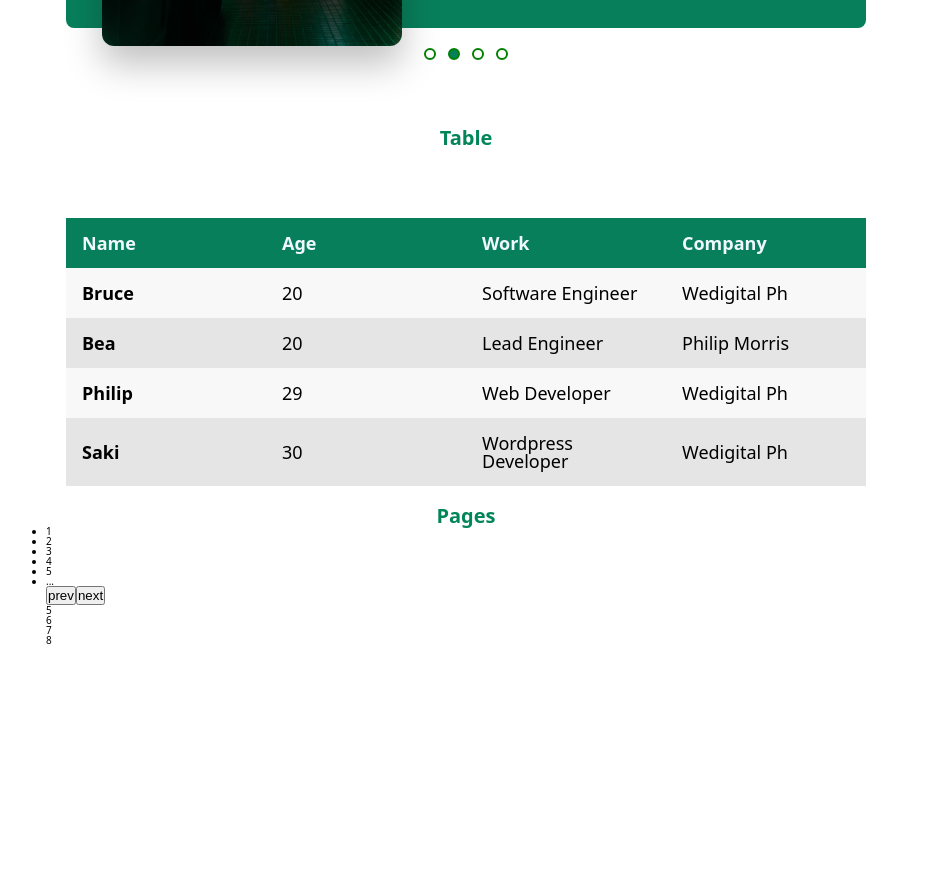
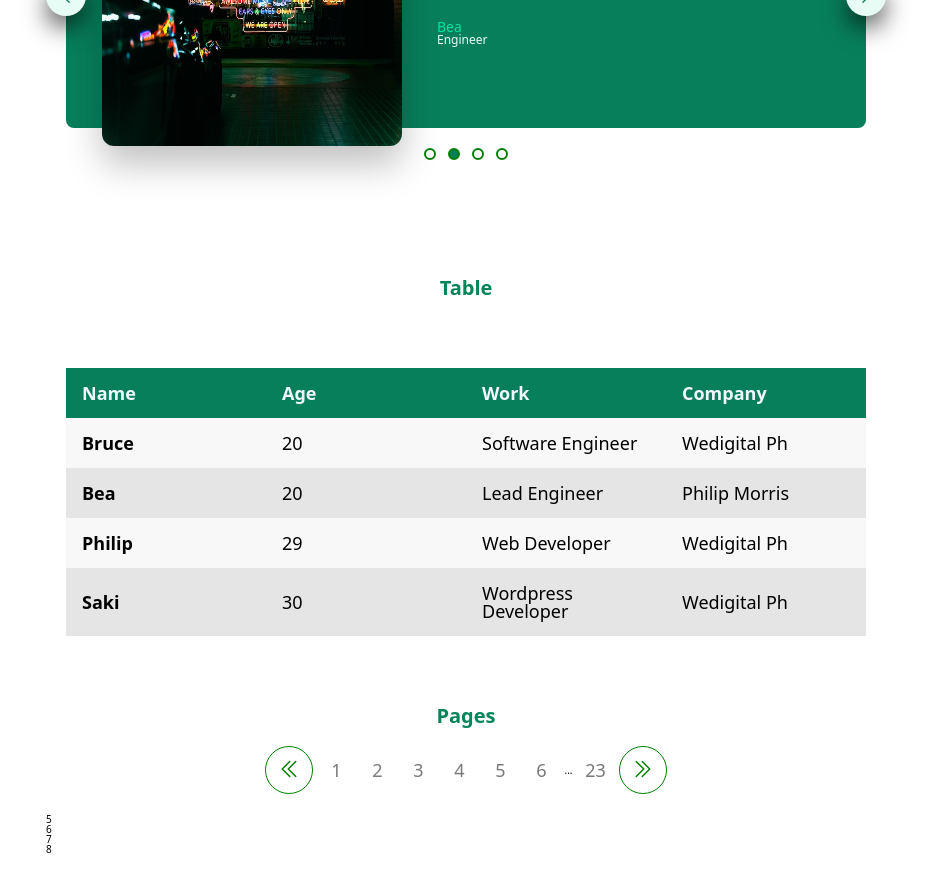
Before and after one commit to bmpandrada/components, a React (Vite) app: page / in a window 1280 px wide. Shown: the part 800-1692 px from the top of the page, without its empty margins (174-1105 px from the left). Before the commit the page ends 1485 px from the top, so only its background shows below. Built offline with nearby package versions, Linux system fonts and the light colour scheme.

Commit message:
my component layouts

```diff
--- a/src/component/element.css
+++ b/src/component/element.css
@@ -24,6 +24,7 @@ body{
 .container h1{
     text-align: center;
     color: #03855a;
+    margin-top: 5rem;
 }
 .container-element{
     margin-top: 2rem;
--- a/src/component/pages/Pages.jsx
+++ b/src/component/pages/Pages.jsx
@@ -1,18 +1,27 @@
 import React from 'react'
+import './pages.css'
 
 const Pages = () => {
   return (
     <div className='paganation'>
-        <ul className="pg-container">
-            <li>1</li>
-            <li>2</li>
-            <li>3</li>
-            <li>4</li>
-            <li>5</li>
-            <li>...</li>
-        </ul>
-        <button>prev</button>
-        <button>next</button>
+
+        <button className='btn-page'><svg xmlns="http://www.w3.org/2000/svg" fill="none" viewBox="0 0 24 24" stroke-width="1.5" stroke="currentColor" class="btn-page-icon w-6 h-6">
+  <path stroke-linecap="round" stroke-linejoin="round" d="M18.75 19.5l-7.5-7.5 7.5-7.5m-6 15L5.25 12l7.5-7.5" />
+</svg>
+</button>
+
+<a href="" className='page-link'>1</a>
+<a href="" className='page-link'>2</a>
+<a href="" className='page-link'>3</a>
+<a href="" className='page-link'>4</a>
+<a href="" className='page-link'>5</a>
+<a href="" className='page-link'>6</a>
+<span className='the-dots '>...</span>
+<a href="" className='page-link'>23</a>
+<button className='btn-page'><svg xmlns="http://www.w3.org/2000/svg" fill="none" viewBox="0 0 24 24" stroke-width="1.5" stroke="currentColor" class="btn-page-icon w-6 h-6">
+  <path stroke-linecap="round" stroke-linejoin="round" d="M11.25 4.5l7.5 7.5-7.5 7.5m-6-15l7.5 7.5-7.5 7.5" />
+</svg>
+</button>
     </div>
   )
 }
--- a/src/component/pages/pages.css
+++ b/src/component/pages/pages.css
@@ -0,0 +1,48 @@
+.paganation{
+    padding: 2rem 2rem;
+    margin: 0 auto;
+    width: 100%;
+    display: flex;
+    justify-content: center;
+    align-items: center;
+    gap: .5rem;
+}
+.btn-page-icon{
+    height: 2.4rem;
+    stroke: green;
+    width: 2.4rem;
+}
+.btn-page:hover{
+    background-color: green;
+}
+.btn-page:hover .btn-page-icon{
+    stroke: wheat;
+}
+
+
+.btn-page{
+    height: 4.8rem;
+    width: 4.8rem;
+    border-radius: 50%;
+    border: .1rem solid green;
+    background: none;
+    cursor: pointer;
+}
+.page-link:link,
+.page-link:visited{
+    font-size: 1.8rem;
+    color: #797979;
+    text-decoration: none;
+    height: 3.6rem;
+    width:  3.6rem;
+    display: flex;
+    align-items: center;
+    justify-content: center;
+    border-radius: 5rem;
+}
+
+.page-link:hover,
+.page-link:active{
+    background-color: green;
+    color: aliceblue;
+}
```
